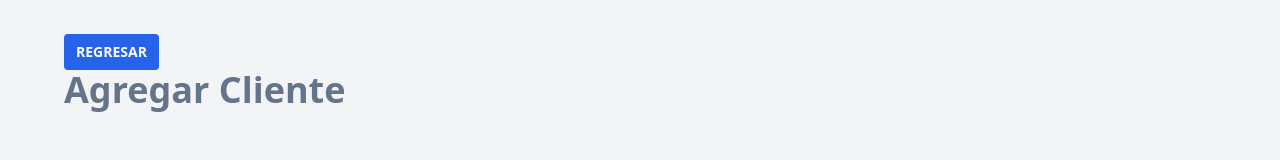
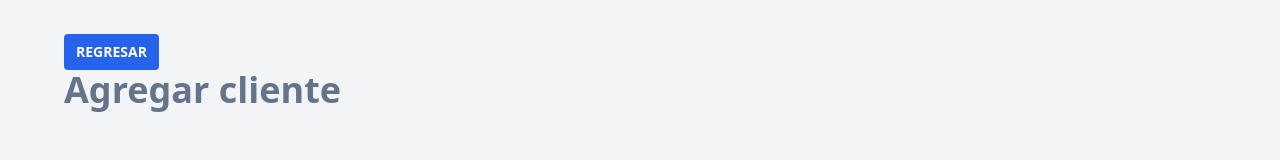
Before and after one commit to ezacarias/vue-crm-con-routing, a Vue app: page /agregar-cliente in a window 1280 px wide. Shown: the part 126-286 px from the top of the page. Built offline with nearby package versions, Linux system fonts and the light colour scheme.

Commit message:
190.- Como pasar props desde el router hasta la vista

```diff
--- a/src/router/index.js
+++ b/src/router/index.js
@@ -7,12 +7,14 @@
     {
       path: '/',
       name: 'inicio',
-      component: Inicio
+      component: Inicio,
+      props:{ titulo: 'Listado de clientes '}
     },
     {
       path: '/agregar-cliente',
       name: 'agregar-cliente',
-      component: ()=> import('../views/NuevoClienteView.vue')
+      component: ()=> import('../views/NuevoClienteView.vue'),
+      props:{ titulo: 'Agregar cliente'}
     },
   ]
 })
--- a/src/views/ClientesView.vue
+++ b/src/views/ClientesView.vue
@@ -1,7 +1,11 @@
 <script setup>
 import RouterLink from "../components/UI/RouterLink.vue";
 import Heading from "../components/Heading.vue"
-
+defineProps({
+    titulo:{
+        type: String
+    }
+})
 </script>
 
 <template>
@@ -11,7 +15,7 @@
             Agregar cliente
         </RouterLink>
         </div>
-        <Heading>Listado de clientes</Heading>
+        <Heading>{{ titulo }}</Heading>
     </div>
 
 </template>
--- a/src/views/NuevoClienteView.vue
+++ b/src/views/NuevoClienteView.vue
@@ -1,6 +1,11 @@
 <script setup>
 import RouterLink from "../components/UI/RouterLink.vue";
 import Heading from "../components/Heading.vue"
+defineProps({
+  titulo:{
+    type: String
+  }
+})
 </script>
 
 <template>
@@ -13,7 +18,7 @@
         </RouterLink>
       </div>
 
-        <Heading> Agregar Cliente </Heading>
+        <Heading> {{ titulo }} </Heading>
 
     </div>
 </template>
```
Also changed, not shown: 1 other file (tests, documents, lock files or other folders).
